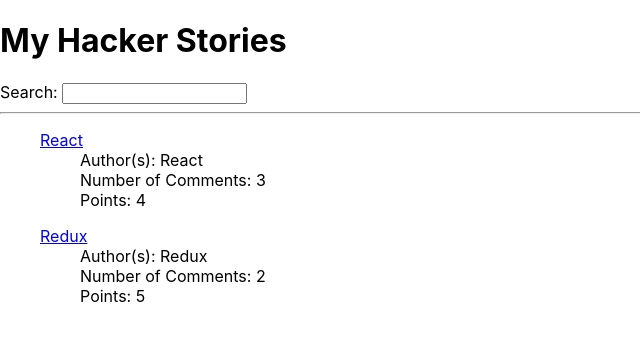
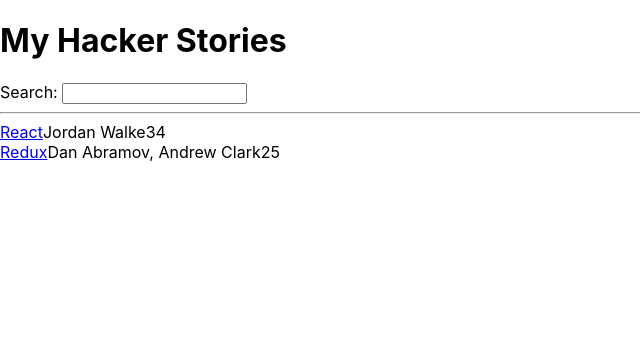
Before and after one commit to EricRicketts/LearningReact, a React (Create React App) app in the folder TheRoadToReact/hacker-stories/: page / in a window 1280 px wide. Shown: the top 340 px of the page, without its empty margins (0-640 px from the left). Built offline with nearby package versions, Linux system fonts and the light colour scheme.

Commit message:
use arrow function notation on code

```diff
--- a/TheRoadToReact/hacker-stories/src/App.js
+++ b/TheRoadToReact/hacker-stories/src/App.js
@@ -19,20 +19,18 @@
     objectID: 1
   }
 ];
-function List() {
-  return list.map((item, index) => {
-    return (
-      <ul key={item.objectID}><span><a href={item.url}>{item.title}</a></span>
-        <ul key="0">Author(s): {item.title}</ul>
-        <ul key="1">Number of Comments: {item.number_of_comments}</ul>
-        <ul key="2">Points: {item.points}</ul>
-      </ul>
-    )
-  })
-}
-
-function App() {
-  return (
+const List = () =>
+  list.map(item => (
+    <div key={item.objectID}>
+      <span>
+        <a href={item.url}>{item.title}</a>
+      </span>
+      <span>{item.author}</span>
+      <span>{item.number_of_comments}</span>
+      <span>{item.points}</span>
+    </div>
+  ));
+const App = () => (
     <div>
       <h1>My Hacker Stories</h1>
 
@@ -44,6 +42,6 @@
       <List />
     </div>
   );
-}
+
 
 export default App;
```
